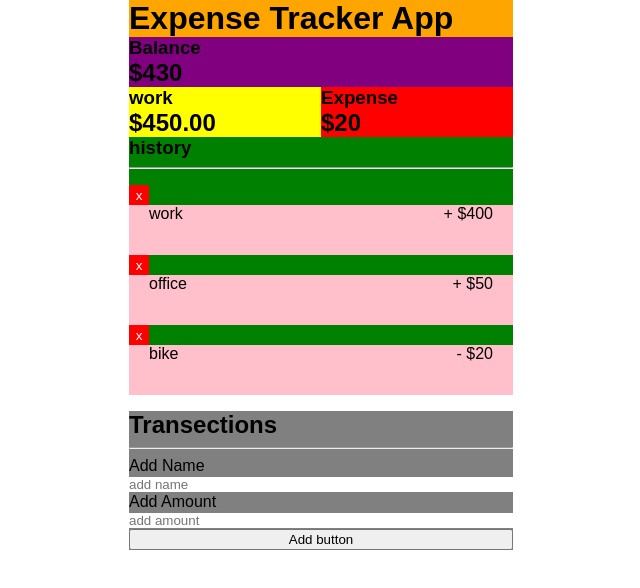
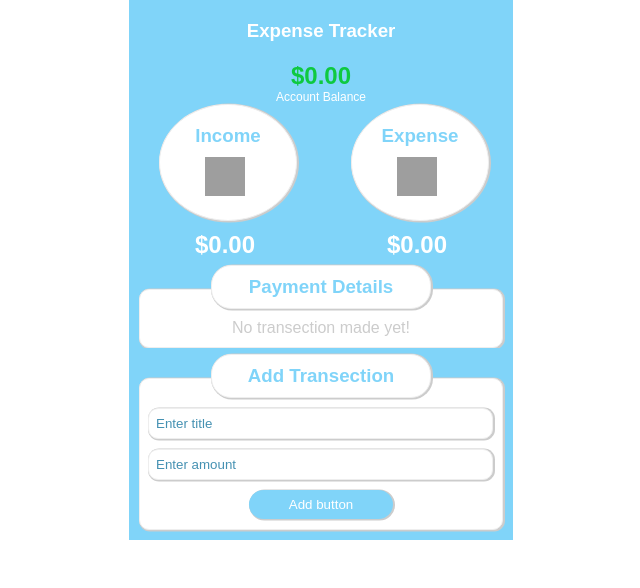
Before and after one commit to detroit007/expensetracker-, a React (Create React App) app: page / in a window 1280 px wide. Shown: the top 588 px of the page, without its empty margins (319-959 px from the left). Built offline with nearby package versions, Linux system fonts and the light colour scheme; grey boxes are pictures that could not be loaded.

Commit message:
add styling in app

```diff
--- a/src/App.css
+++ b/src/App.css
@@ -1,5 +1,7 @@
 .main_container {
 	width: 30%;
+	background-color: #80d4f9;
+	height: 100%;
 	margin-top: 0;
 	margin-bottom: 0;
 	margin-right: auto;
@@ -7,94 +9,222 @@
 	font-family: sans-serif;
 }
 
-h1, h2, h3, p {
+h1, h2, h3, h4, p {
 	margin: 0;
 	padding: 0;
 }
 
-.header {
-	background-color: orange;
-	padding: 15;
+.header h3{
+	text-align: center;
+	padding-top: 20px;
+}
+
+.headWithBalance {
+	background-color: #80d4f9;
+	color: white;
 }
 
 .balance_box {
-	background-color: purple;
+	margin-top: 20px;
+	text-align: center;
+}
+
+.balance_box p{
+	font-size: 12px;
 }
 
 .expense_details {
-	background-color: pink;
 	display: flex;
 }
 
-.saving {
+.saving, .expense {
 	width: 50%;
-	background-color: yellow
+	text-align: center;
+
 }
 
-.expense {
+.saving_img, .expense_img {
+	text-align: center;
 	width: 50%;
-	background-color: red
+	margin-left: 30px;
+	padding: 20px;
+	border: 1px solid #eee;
+	background-color: white;
+	box-shadow: 1px 0.5px 0.5px 1px #ccc;
+	color: #80d4f9;
+	border-radius: 50%;
+}
+
+.saving img, .expense img{
+	margin-left: -7px;
+	margin-top: 10px;
+}
+
+.saving h2, .expense h2 {
+	margin-top: 10px;
+	margin-bottom: 30px;
+}
+
+.transectionList {
+	background-color: #80d4f9;
 }
 
 .transectionList_box {
-	background-color: green;
+	margin: 0 10px 0 10px;
+	border-radius: 10px;
+	border: 1px solid #eee;
+	background-color: white;
+	box-shadow: 1px 0.5px 0.5px 1px #ccc;
+	color: black;
+	padding-bottom: 10px;
+}
+
+.transectionList_heading {
+	width: 60%;
+	color: #80d4f9;
+	margin-left: auto;
+	margin-right: auto;
+	margin-top: -25px;
+	text-align: center;
+	border-radius: 20px;
+	padding: 10px 0 10px 0;
+	border: 1px solid #eee;
+	background-color: white;
+	box-shadow: 1px 0.5px 0.5px 1px #ccc;
 }
 
 .transectionList_box ul {
 	padding: 0;
+	margin: 0;
 }
 
 .history_box {
 	height: 50px;
+	border-radius: 15px;
+	margin: 0 5px 0 5px;
+	border: 1px solid #eee;
+	box-shadow: 1px 0.5px 0.5px 1px #ccc;
 	display: flex;
-	background-color: pink;
+}
+
+.history_name, .history_amount {
+	width: 50%;
+	padding-top: 17px;
 }
 
 .history_name {
-	width: 50%;
 	padding-left: 20px;
 }
 
 .history_amount {
-	width: 50%;
 	text-align: right;
 	padding-right: 20px;
 }
 
 .del_history {
-	background-color: red;
-	width: 20px;
-	height: 20px;
+	color: red;
+	font-size: 16px;
+	border-radius: 10px;
+	text-align: center;
+	background-color: transparent;
+	background-color: #80d4f9;
 	border-style: none;
-	text-align: center;
-	color: white;
+	position: absolute;
+	margin-top: -10px;
+	margin-left: -9px;
+	opacity: 0;
+	outline-style: none;
+}
+
+.expense_list_style:hover .del_history {
+	opacity: 1;
+}
+
+.del_history:focus {
+	outline:0;
 }
 
 .expense_list_style {
 	list-style-type: none;
 	width: 100%;
 	padding: 0;
+	margin: 10px 0 10px 0;
+
+}
+
+.transection_container {
+	padding-top: 30px;
+	background-color: #80d4f9;
+	padding-bottom: 10px;
 }
 
 .transection_box {
-	background-color: grey;
-	display: block;
+	margin: 0 10px 0 10px;
+	border-radius: 10px;
+	border: 1px solid #eee;
+	background-color: white;
+	box-shadow: 1px 0.5px 0.5px 1px #ccc;
+	color: black;
+}
+
+.no_transection {
+	color: #ccc;
+	text-align: center;
+	padding-top: 10px;
+}
+
+.name, .amount {
+	width: 91%;
+	padding: 7px;
+	margin-top: 10px;
+	margin-left: 8px;
+	border-radius: 10px;
+	border: 1px solid #eee;
+	box-shadow: 1px 0.5px 0.5px 1px #ccc;
 
 }
 
-.name {
+::placeholder {
+	color: #4591b2
+}
+
+.btn_box{
+	width: 40%;
+	margin: 0 auto;
+	outline-style: none;
+}
+
+.btn {
 	width: 100%;
-	padding: 0;
+	background-color: #80d4f9;
+	color: white;
+	border-radius: 20px;
 	border-style: none;
+	padding: 7px;
+	box-shadow: 1px 0.5px 0.5px 1px #ccc;
+	margin: 10px 0 10px 0;
+	outline-style: none;
 
 }
 
-.amount {
-	width: 100%;
-	padding: 0;
-	border-style: none;
+.errText {
+	padding-top: 3px;
+	color: red;
+	text-align: center;
 }
 
-.btn {
-	width: 100%
+.plus {
+	color: #0ec940;
+	/*#21e057;*/
 }
+
+.negative {
+	color: red;
+}
+
+button:active {
+outline: none;
+border: none;
+}
+
+button:focus {outline:0;}
--- a/src/App.js
+++ b/src/App.js
@@ -2,9 +2,7 @@ import React from 'react';
 import './App.css';
 
 import  Provider  from './context/ExpenseContext'
-import Header from './components/Header';
-import Balance from './components/Balance';
-import ExpenseDetails from './components/ExpenseDetails';
+import HeadWithBalance from './screens/HeadWithBalance'
 import Transection from './components/Transections';
 import TransectionsList from './components/TransectionsList';
 
@@ -17,11 +15,7 @@ function App() {
     <Provider>
       <div className='main_container'>
 
-        <Header />
-
-        <Balance />
-
-        <ExpenseDetails />
+        <HeadWithBalance />
 
         <TransectionsList />
 
--- a/src/components/AmountHistory.js
+++ b/src/components/AmountHistory.js
@@ -10,18 +10,21 @@ const AmountHistory =({ transection }) =>{
 
 	const sign = transection.amount > 0 ? '+': '-';
 
+	const clr = transection.amount > 0 ? 'plus' : 'negative';
+
 	return(
 		<>
 
 	     <li className='expense_list_style'>
+	     <div>
+			  <button className='del_history' onClick={()=>deleteExpenseHandler(transection.id)}>x</button>
 
-		  <button className='del_history' onClick={()=>deleteExpenseHandler(transection.id)}>x</button>
+		      <div className='history_box'>
 
-	      <div className='history_box'>
+		        <p className='history_name'>{transection.name}</p>
+		        <p className='history_amount'><span className={clr}>{sign} ${Math.abs(transection.amount).toFixed(2)}</span></p>
 
-	        <p className='history_name'>{transection.name}</p>
-	        <p className='history_amount'>{sign} ${Math.abs(transection.amount)}</p>
-
+		      </div>
 	      </div>
 		</li>
 
--- a/src/components/Balance.js
+++ b/src/components/Balance.js
@@ -11,13 +11,16 @@ const Balance =() =>{
 	 const sum = amounts.reduce( (a,b) => (a += b),0);
 
 
-	 const sign = sum > 0 ? ' ': '-';
+	 const sign = sum >= 0 ? ' ': '-';
+
+	 const clr = sum >= 0 ? 'plus' : 'negative';
 
 	return(
 		<div className='balance_box'>
 
-        <h3>Balance</h3>
-        <h2>{sign} ${Math.abs(sum)}</h2>
+
+	        <h2><span className={clr}>{sign} ${Math.abs(sum).toFixed(2)}</span></h2>
+	        <p>Account Balance</p>
 
   		</div>
 	)
--- a/src/components/ExpenseDetails.js
+++ b/src/components/ExpenseDetails.js
@@ -22,14 +22,36 @@ const ExpenseDetails =() =>{
 
 
 	        <div className='saving'>
-	            <h3>work</h3>
+
+	        	<div className='saving_img' >
+
+	            	<h3>Income</h3>
+
+		            <img src='https://cdn0.iconfinder.com/data/icons/startup-blue-style/64/income-512.png'
+		            	alt=''
+		            	width="40" height="39"
+	            	/>
+
+	            </div>
+
 	            <h2>${saving}</h2>
+
 	        </div>
 
 	        <div className='expense'>
 
-	            <h3>Expense</h3>
-	            <h2>${Math.abs(expense)}</h2>
+	        	<div className='expense_img' >
+
+	            	<h3>Expense</h3>
+
+	            	<img src='https://www.flaticon.com/premium-icon/icons/svg/2258/2258264.svg'
+	            		alt=''
+						width="40" height="39"
+	            	/>
+
+            	</div>
+
+	            <h2>${Math.abs(expense).toFixed(2)}</h2>
 
 	        </div>
 
--- a/src/components/Header.js
+++ b/src/components/Header.js
@@ -3,7 +3,7 @@ import React from 'react';
 const Header =() =>{
 	return(
 			<div className='header'>
-        		<h1 >Expense Tracker App</h1>
+        		<h3 >Expense Tracker</h3>
      		 </div>
 		)
 }
--- a/src/components/Transections.js
+++ b/src/components/Transections.js
@@ -7,6 +7,8 @@ const Transection =() =>{
 	const { addExpenseHandler } = useContext(Context);
 
 const [ inputName, setInputName] = useState('');
+const [check, setCheck] = useState(false);
+const [errText, setErrText] = useState('');
 
 const [ amount, setAmount] = useState('');
 
@@ -16,38 +18,57 @@ const [ amount, setAmount] = useState('');
 		amount: +amount,
 	};
 
+	const onSubmit = (transection) =>{
+
+
+		if(inputName === ''){
+			setCheck(true);
+			setErrText('Enter some title first!')
+		}else if(amount === ''){
+			setCheck(true);
+			setErrText('Enter some amount!')
+		} else{
+			setCheck(false);
+			addExpenseHandler(transection);
+	          		setInputName('');
+	          		setAmount('');
+		}
+	}
+
 	return(
+		<div className='transection_container'>
 			<div className='transection_box'>
 
-	        <h2>Transections</h2>
-	        <hr/>
+		        <div className='transectionList_heading'>
+					<h3>Add Transection</h3>
+				</div>
 
-	        	<p>Add Name</p>
+		        	{ check ?  <p className='errText'>{errText}</p> : null }
+
+
 			        <input
 			          	className='name'
-		          	placeholder='add name'
+			          	placeholder='Enter title'
 			          	value={inputName}
 			          	onChange={e=>{setInputName(e.target.value)}}
 		          	/>
 
-          		<p>Add Amount</p>
 
 		          	<input
 			          	className='amount'
-		          	placeholder='add amount'
+			          	placeholder='Enter amount'
 			          	value={amount}
 			          	onChange={e=>{setAmount(e.target.value)}}
 		          	/>
 
-	          <button className='btn' onClick={()=>{
-	          		addExpenseHandler(transection);
-	          		setInputName('');
-	          		setAmount('');
-          		}}
+		          	<div className='btn_box'>
+			          <button className='btn' onClick={()=> onSubmit(transection)}
 			          >
 			          	Add button
 			          </button>
+		          </div>
 
+	        </div>
         </div>
 	)
 }
--- a/src/components/TransectionsList.js
+++ b/src/components/TransectionsList.js
@@ -8,11 +8,17 @@ const TransectionsList =() =>{
 
 const { transections } = useContext(Context);
 
+
 	return(
+		<div className='transectionList'>
 			<div className='transectionList_box'>
 
-			<h3>history</h3>
-	        <hr/>
+				<div className='transectionList_heading'>
+					<h3>Payment Details</h3>
+				</div>
+
+				<p className='no_transection' >{transections.length < 1 ? 'No transection made yet!' : null}</p>
+
 
 		        <ul >
 		        	{transections.map(transection=> (
@@ -22,6 +28,7 @@ const { transections } = useContext(Context);
 		        </ul>
 
 	        </div>
+        </div>
 	)
 }
 
--- a/src/context/ExpenseContext.js
+++ b/src/context/ExpenseContext.js
@@ -6,11 +6,7 @@ export const Context = createContext();
 const Provider = ({children})  =>{
 
 	const initialState ={
-		transections : [
-			{id: '456', name: 'work', amount: 400},
-			{id: '457', name: 'office', amount: 50},
-			{id: '458', name: 'bike', amount: -20}
-		],
+		transections : []
 	}
 
 	const [state, dispatch ]= useReducer(ExpenseReducer, initialState);
--- /dev/null
+++ b/src/screens/HeadWithBalance.js
@@ -0,0 +1,25 @@
+import React from 'react';
+
+import Header from '../components/Header';
+import Balance from '../components/Balance';
+import ExpenseDetails from '../components/ExpenseDetails';
+
+
+
+
+const HeadWithBalance =() =>{
+
+  return (
+      <div className='headWithBalance'>
+
+        <Header />
+
+        <Balance />
+
+        <ExpenseDetails />
+
+      </div>
+  );
+}
+
+export default HeadWithBalance;
```
Also changed, not shown: src/screens/Payment_Details.js (added, +22 -0 lines), src/img/income.webp (added), src/img/phone.jpg (added). Lines whose indentation alone changed are shown as unchanged.
